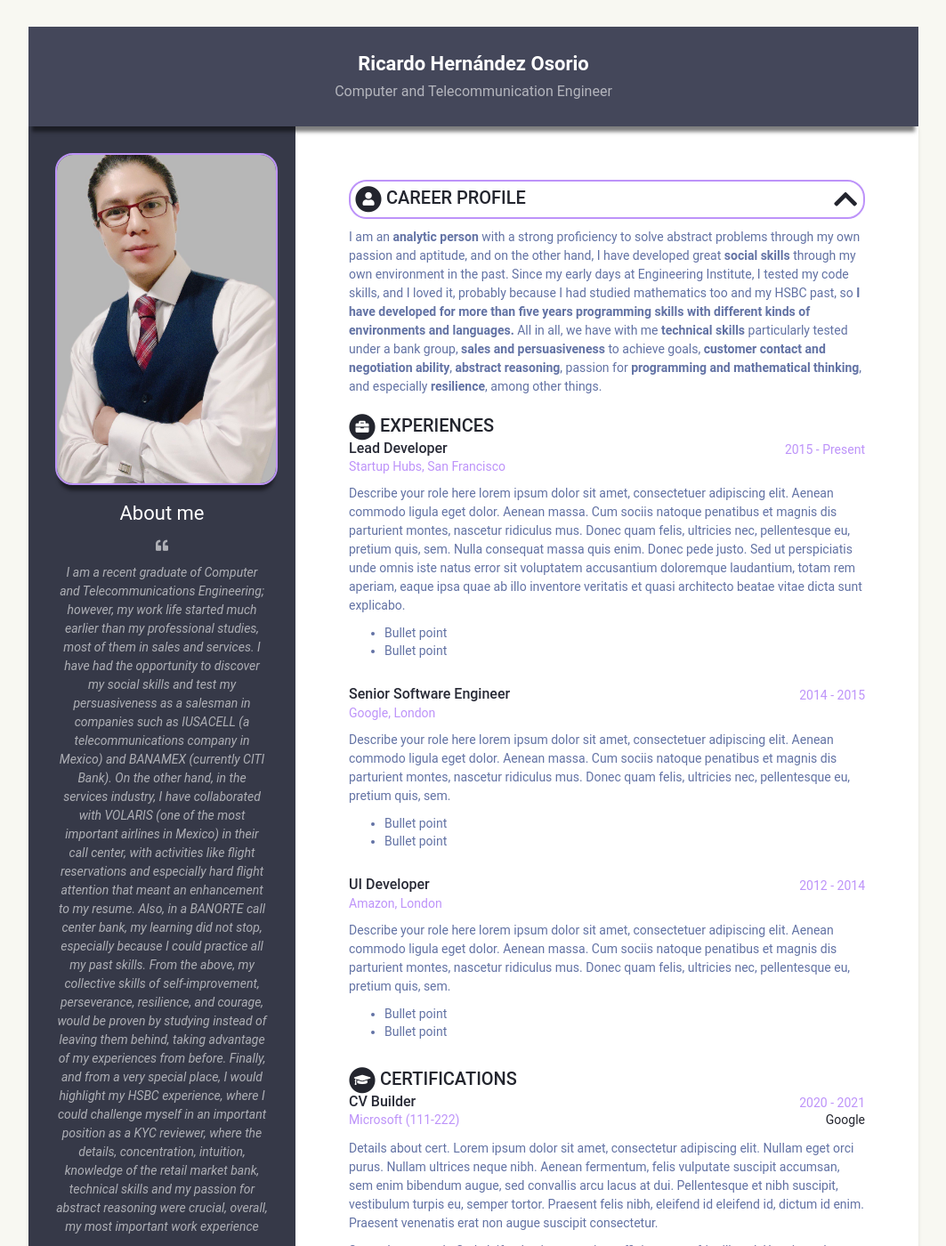
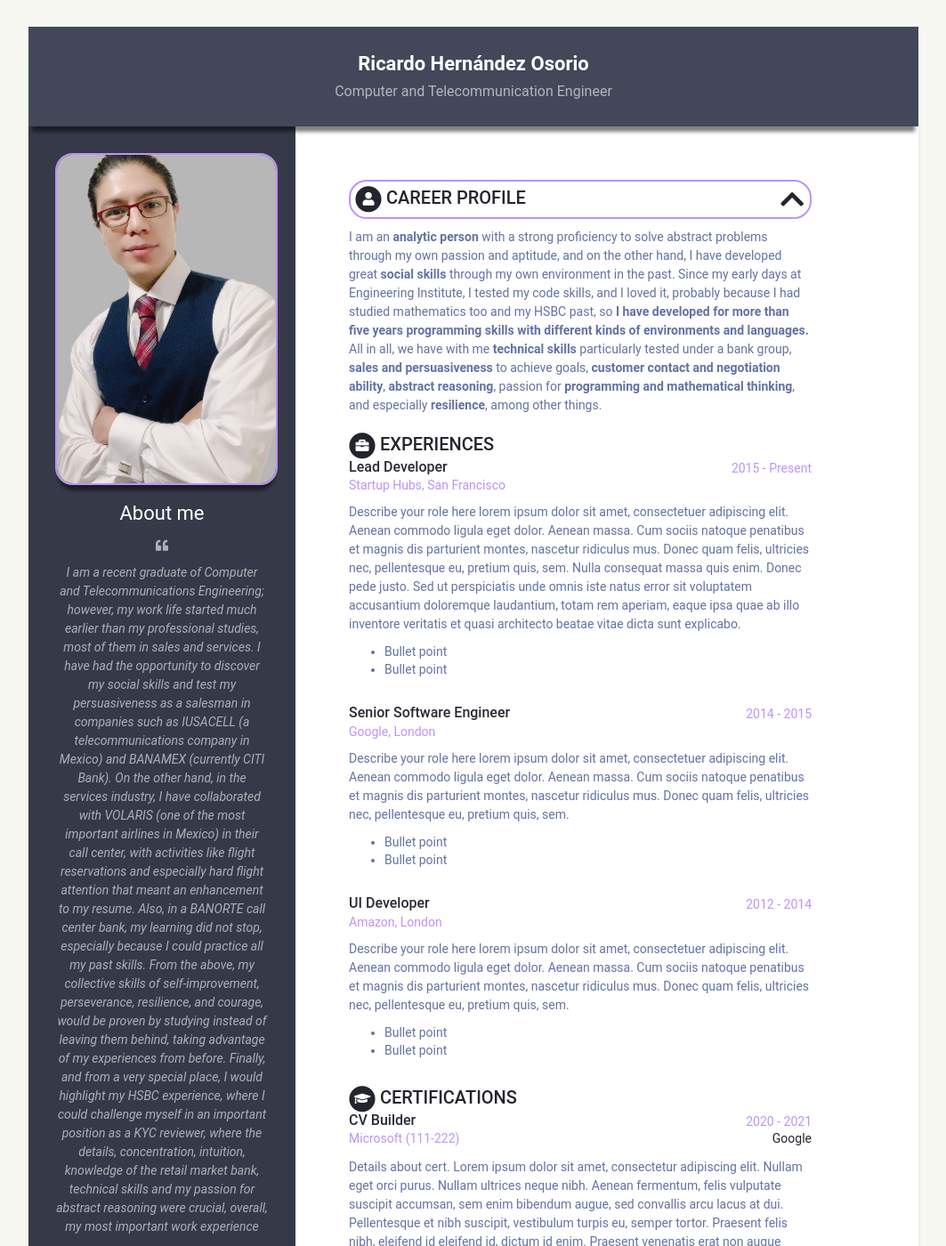
Before and after one commit to RicardoUAMmx/webcode, a Jekyll site: the page built from index.html, in a window 1280 px wide and 1400 px high. Shown: the whole window at 89% size, without its empty margins (108-1171 px from the left). Built offline with Jekyll 4.4.1, drawn with Linux system fonts in a browser that asks for light colours.

Commit message:
experimental cv-theme

```diff
--- a/_sass/_base.scss
+++ b/_sass/_base.scss
@@ -184,7 +184,7 @@ p {
   grid-column: span 7;
   order: $resume-order;
   background: #fff;
-  padding: 60px 0;
+  padding: 60px 60px 0px 0px;
   .section-line {
 	display: flex;
 	flex-wrap: nowrap;
```
